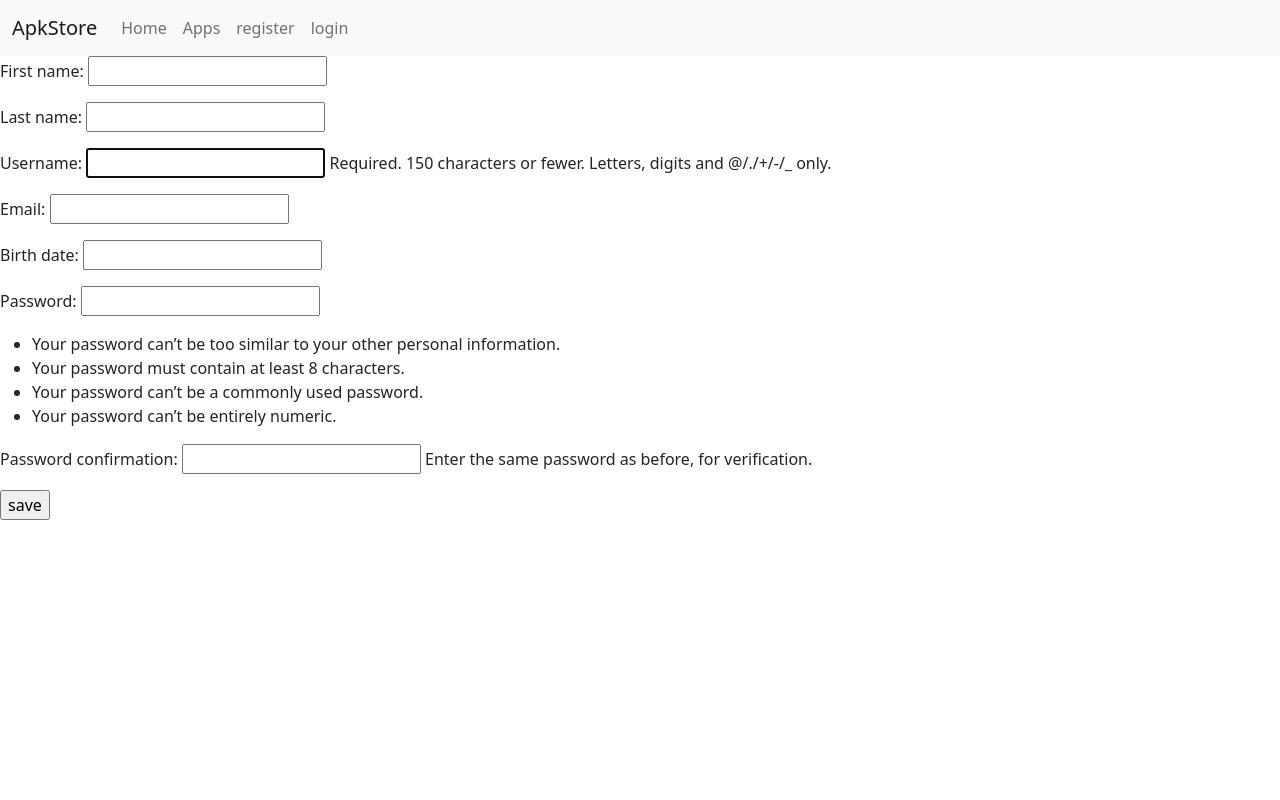
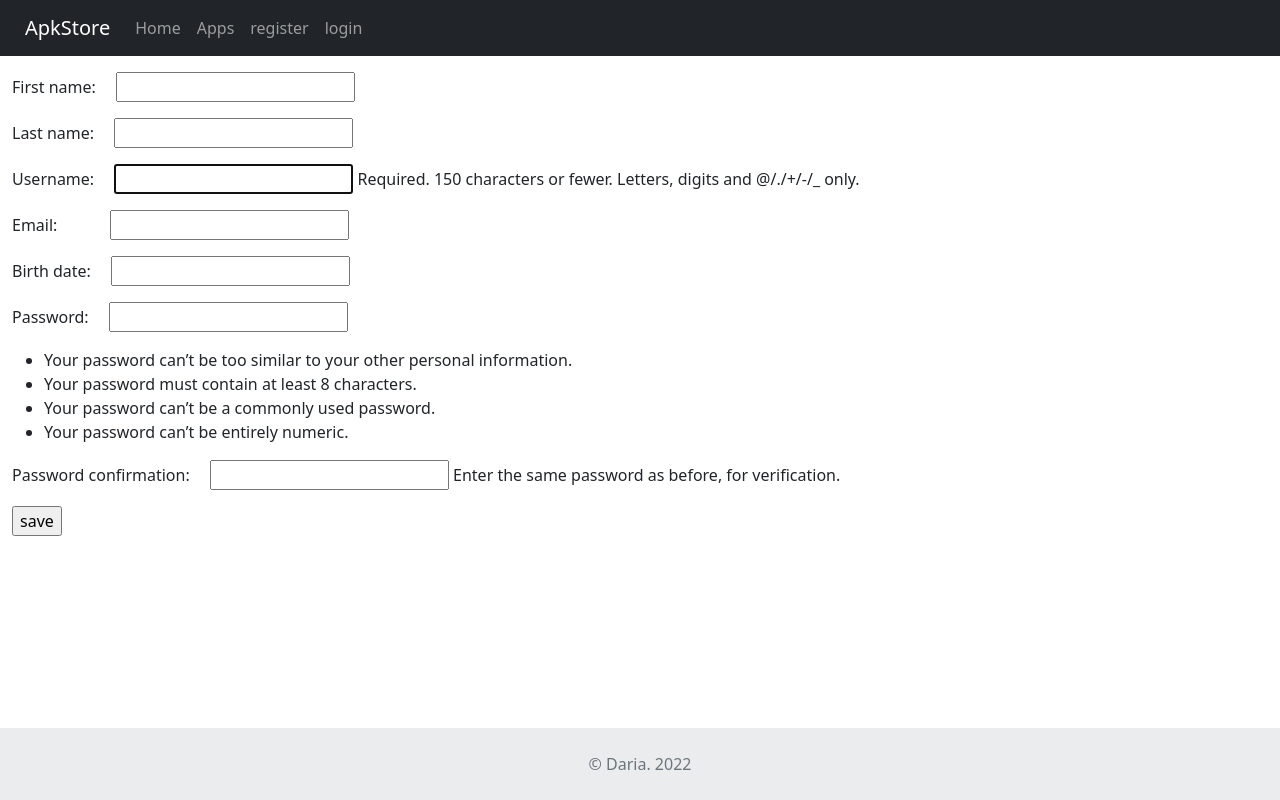
Before and after one commit to darina-becker/otus-final-project, a Django app: page /account/register/ in a window 1280 px wide. Run offline with Django 3.2, Linux system fonts and the light colour scheme.

Commit message:
Some style

```diff
--- a/account/forms.py
+++ b/account/forms.py
@@ -7,3 +7,12 @@ class AccountCreateForm(UserCreationForm):
     class Meta:
         model = Account
         fields = ('first_name', 'last_name', 'username', 'email', 'birth_date', 'password1', 'password2')
+
+    def __init__(self, *args, **kwargs):
+        super().__init__(*args, **kwargs)
+
+        for name, field in self.fields.items():
+            if name == 'email':
+                field.widget.attrs['style'] = 'margin-left: 3em;'
+            else:
+                field.widget.attrs['style'] = 'margin-left: 1em;'
--- a/account/templates/account/account_form.html
+++ b/account/templates/account/account_form.html
@@ -1,7 +1,7 @@
 {% extends 'base.html' %}
 
 {% block main_content %}
-<div class="user-creation-form">
+<div class="user-creation-form container-fluid" style="margin-top: 1em;">
     <form method="post">
         {% csrf_token %}
         {{ form.as_p }}
--- a/app/templates/app/app_list.html
+++ b/app/templates/app/app_list.html
@@ -1,7 +1,7 @@
 {% extends 'base.html' %}
 
 {% block main_content %}
-<div class="container-fluid">
+<!-- <div class="container-fluid"> -->
 <h3>Apps</h3>
 <table class="table table-borderless">
     <thead>
@@ -28,7 +28,7 @@
     </tbody>
 </table>
 {% endblock %}
-</div>
+<!-- </div> -->
 
 <!--% for app in all_apps %-->
 <!--<li>-->
--- a/templates/base.html
+++ b/templates/base.html
@@ -5,23 +5,31 @@
     <link href="https://cdn.jsdelivr.net/npm/bootstrap@5.0.2/dist/css/bootstrap.min.css" rel="stylesheet"
           integrity="sha384-EVSTQN3/azprG1Anm3QDgpJLIm9Nao0Yz1ztcQTwFspd3yD65VohhpuuCOmLASjC" crossorigin="anonymous">
     <title>{{ page_title|default:"ApkStore" }}</title>
+    <style>
+        a
+        {
+        outline: none;
+        text-decoration: none;
+        padding: 2px 1px 0;
+        }
+    </style>
+
 </head>
-<body>
-
-
-    <nav class="navbar navbar-expand-lg navbar-light bg-light container-fluid">
+<body class="d-flex flex-column min-vh-100">
+    <nav class="navbar navbar-expand-lg navbar-dark bg-dark container-fluid">
+    <div class="container-fluid">
         <a class="navbar-brand" href="#">ApkStore</a>
         <button class="navbar-toggler" type="button" data-toggle="collapse" data-target="#navbarNavDropdown"
                 aria-controls="navbarNavDropdown" aria-expanded="false" aria-label="Toggle navigation">
             <span class="navbar-toggler-icon"></span>
         </button>
         <div class="collapse navbar-collapse" id="navbarNavDropdown">
-            <ul class="navbar-nav">
+            <ul class="navbar-nav me-auto mb-2 mb-lg-0">
                 <li class="nav-item">
                     <a class="nav-link" href="{% url 'main' %}">Home </a>
                 </li>
                 <li class="nav-item">
-                    <a class="nav-link" href="{% url 'apps:list' %}">Apps</a>
+                    <a class="nav-link" aria-current="page" href="{% url 'apps:list' %}">Apps</a>
                 </li>
                 {% if user.is_anonymous %}
                 <li class="nav-item">
@@ -42,6 +50,7 @@
                 </li>
             </ul>
         </div>
+    </div>>
     </nav>
 <!--{% block menu %}-->
 <!--{% endblock %}-->
@@ -50,4 +59,9 @@
 {% endblock %}
 
 </body>
+<footer class="mt-auto text-center text-lg-start bg-light text-muted">
+    <div class="text-center p-4" style="background-color: rgba(0, 0, 0, 0.05);">
+        &copy; Daria. 2022
+    </div>
+</footer>
 </html>
```
Also changed, not shown: account/templates/registration/login.html (+4 -3 lines).
